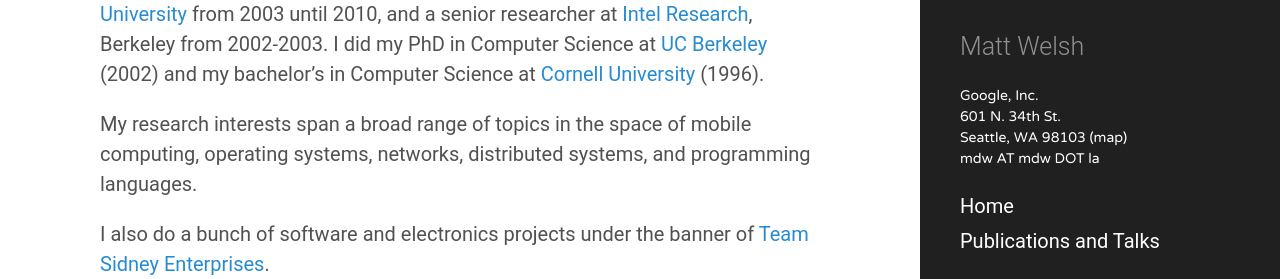
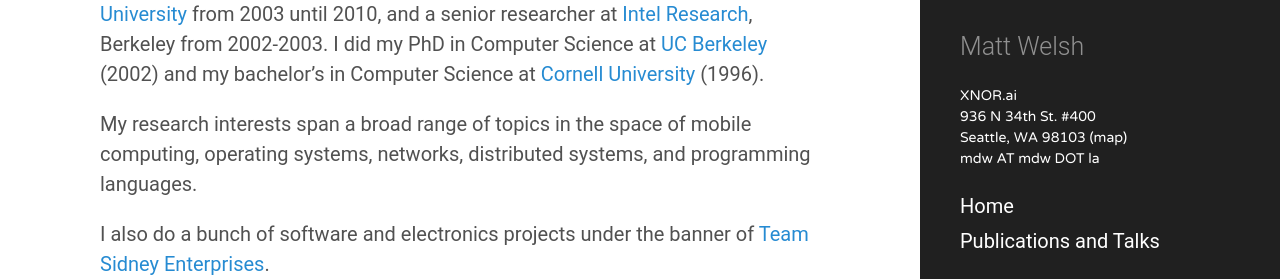
Before and after one commit to mdwelsh/mdwelsh.github.io, a Jekyll site: the page built from index.md, in a window 1280 px wide. Shown: the part 601-880 px from the top of the page. Built offline with Jekyll 4.4.1, drawn with Linux system fonts in a browser that asks for light colours.

Commit message:
Change address

```diff
--- a/_includes/sidebar.html
+++ b/_includes/sidebar.html
@@ -10,9 +10,9 @@
       </h1>
       <p class="lead">{{ site.description }}</p>
       <p class="sidebar-meta">
-      Google, Inc.<br>
-      601 N. 34th St.<br>
-      Seattle, WA 98103 (<a href="https://goo.gl/maps/7P7qk48WpgT2">map</a>)<br>
+      XNOR.ai<br>
+      936 N 34th St. #400<br>
+      Seattle, WA 98103 (<a href="https://goo.gl/maps/yKB5oPLr3FH2">map</a>)<br>
       mdw AT mdw DOT la<br>
       </p>
     </div>
```
